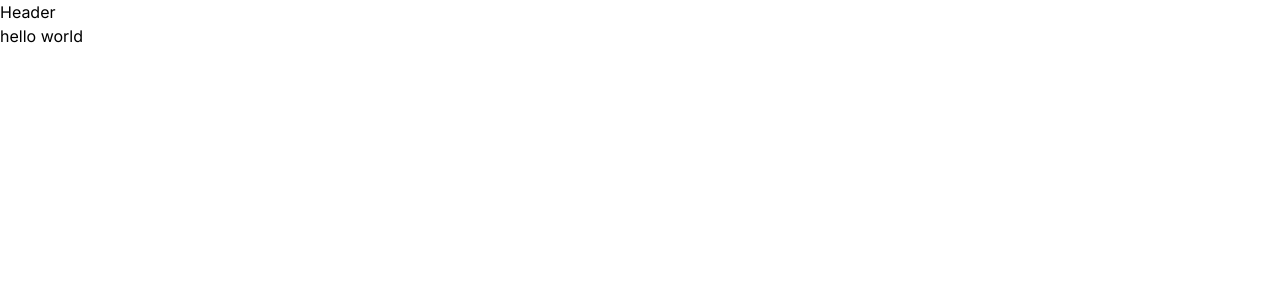
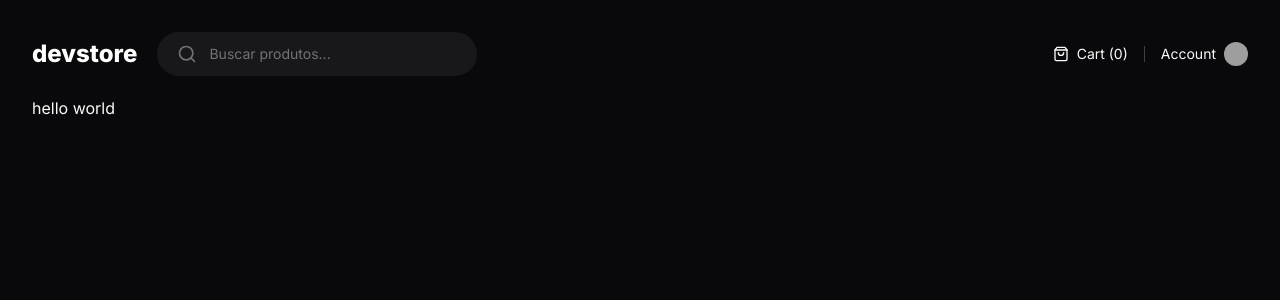
Before and after one commit to victorpraado1005/devstore, a Next.js app: page / in a window 1280 px wide. Shown: the top 300 px of the page. Built offline with nearby package versions, Linux system fonts and the light colour scheme; grey boxes are pictures that could not be loaded.

Commit message:
Componente: Header

```diff
--- a/next.config.mjs
+++ b/next.config.mjs
@@ -1,4 +1,8 @@
 /** @type {import('next').NextConfig} */
-const nextConfig = {};
+const nextConfig = {
+  images: {
+    domains: ['github.com'],
+  },
+}
 
-export default nextConfig;
+export default nextConfig
--- a/package.json
+++ b/package.json
@@ -9,6 +9,7 @@
     "lint": "next lint"
   },
   "dependencies": {
+    "lucide-react": "^0.412.0",
     "next": "14.2.5",
     "react": "^18",
     "react-dom": "^18"
--- a/src/app/(store)/(home)/loading.tsx
+++ b/src/app/(store)/(home)/loading.tsx
@@ -1,3 +1,5 @@
-export default function HomeLoading() {
+const HomeLoading = () => {
   return <p>Carregando...</p>
 }
+
+export default HomeLoading
--- a/src/app/(store)/layout.tsx
+++ b/src/app/(store)/layout.tsx
@@ -3,7 +3,7 @@
 
 export default function StoreLayout({ children }: { children: ReactNode }) {
   return (
-    <div>
+    <div className="mx-auto grid min-h-screen w-full max-w-[1680px] grid-rows-[min-content_max-content] gap-5 p-8">
       <Header />
       {children}
     </div>
--- a/src/app/layout.tsx
+++ b/src/app/layout.tsx
@@ -18,7 +18,7 @@
 }>) {
   return (
     <html lang="pt" className={inter.variable}>
-      <body>{children}</body>
+      <body className="bg-zinc-950 text-zinc-50 antialiased">{children}</body>
     </html>
   )
 }
--- a/src/components/header.tsx
+++ b/src/components/header.tsx
@@ -1,3 +1,44 @@
+import { Search, ShoppingBag } from 'lucide-react'
+import Image from 'next/image'
+import Link from 'next/link'
+
 export function Header() {
-  return <div>Header</div>
+  return (
+    <div className="flex items-center justify-between">
+      <div className="flex items-center gap-5">
+        <Link href="/" className="text-2xl font-extrabold text-white">
+          devstore
+        </Link>
+
+        <form className="flex w-[320px] items-center gap-3 rounded-full bg-zinc-900 px-5 py-3 ring-zinc-700">
+          <Search className="size-5 text-zinc-500" />
+          <input
+            type="text"
+            placeholder="Buscar produtos..."
+            className="flex-1 bg-transparent text-sm outline-none placeholder:text-zinc-500"
+          />
+        </form>
+      </div>
+
+      <div className="flex items-center gap-4">
+        <div className="flex items-center gap-2">
+          <ShoppingBag className="size-4" />
+          <span className="text-sm">Cart (0)</span>
+        </div>
+
+        <div className="w-px h-4 bg-zinc-700" />
+
+        <Link href="/" className="flex items-center gap-2 hover:underline">
+          <span className="text-sm">Account</span>
+          <Image
+            src="https://github.com/victorpraado1005.png"
+            alt="User Image"
+            className="size-6 rounded-full"
+            width={24}
+            height={24}
+          />
+        </Link>
+      </div>
+    </div>
+  )
 }
```
Also changed, not shown: 1 other file (tests, documents, lock files or other folders).
